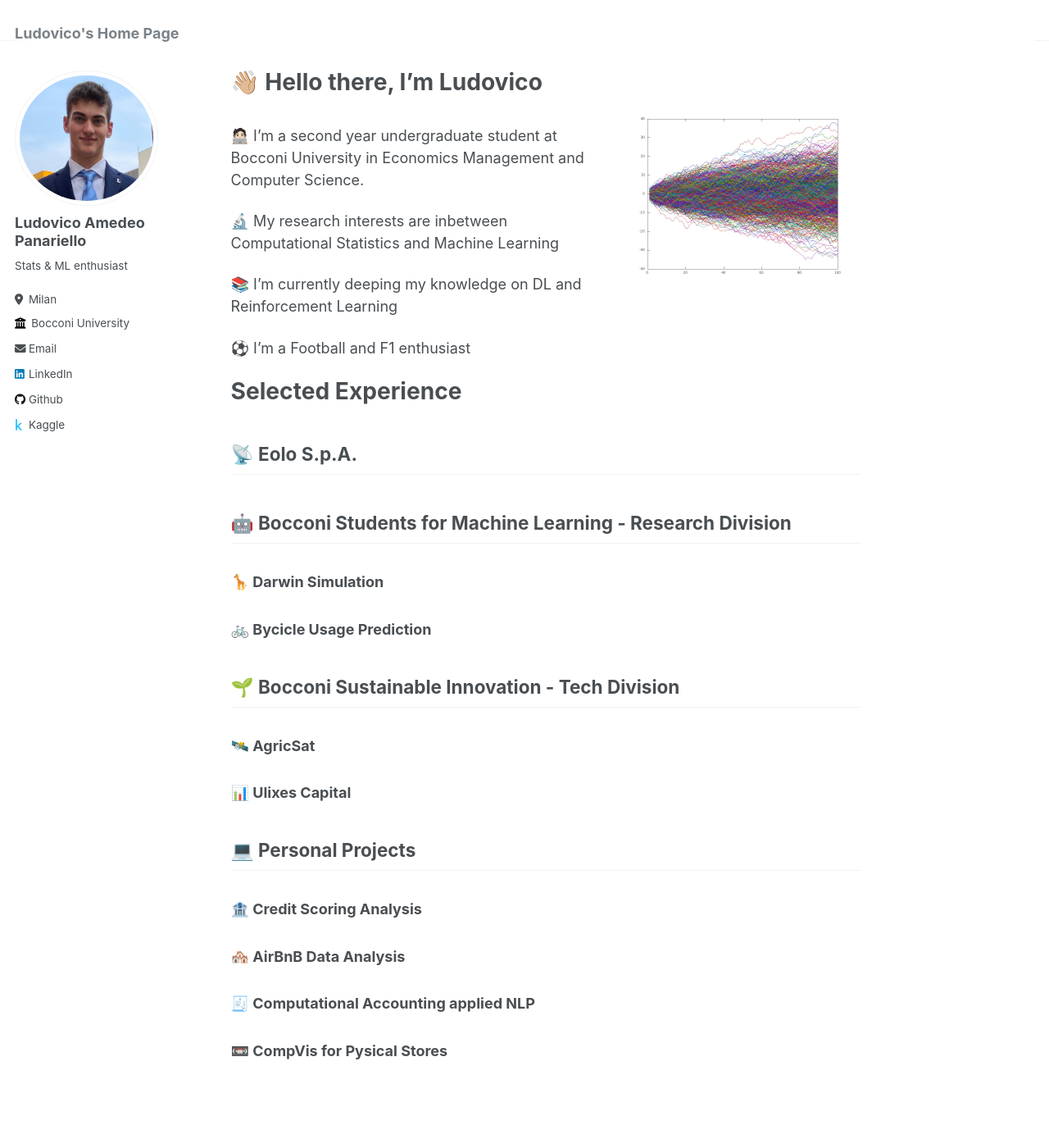
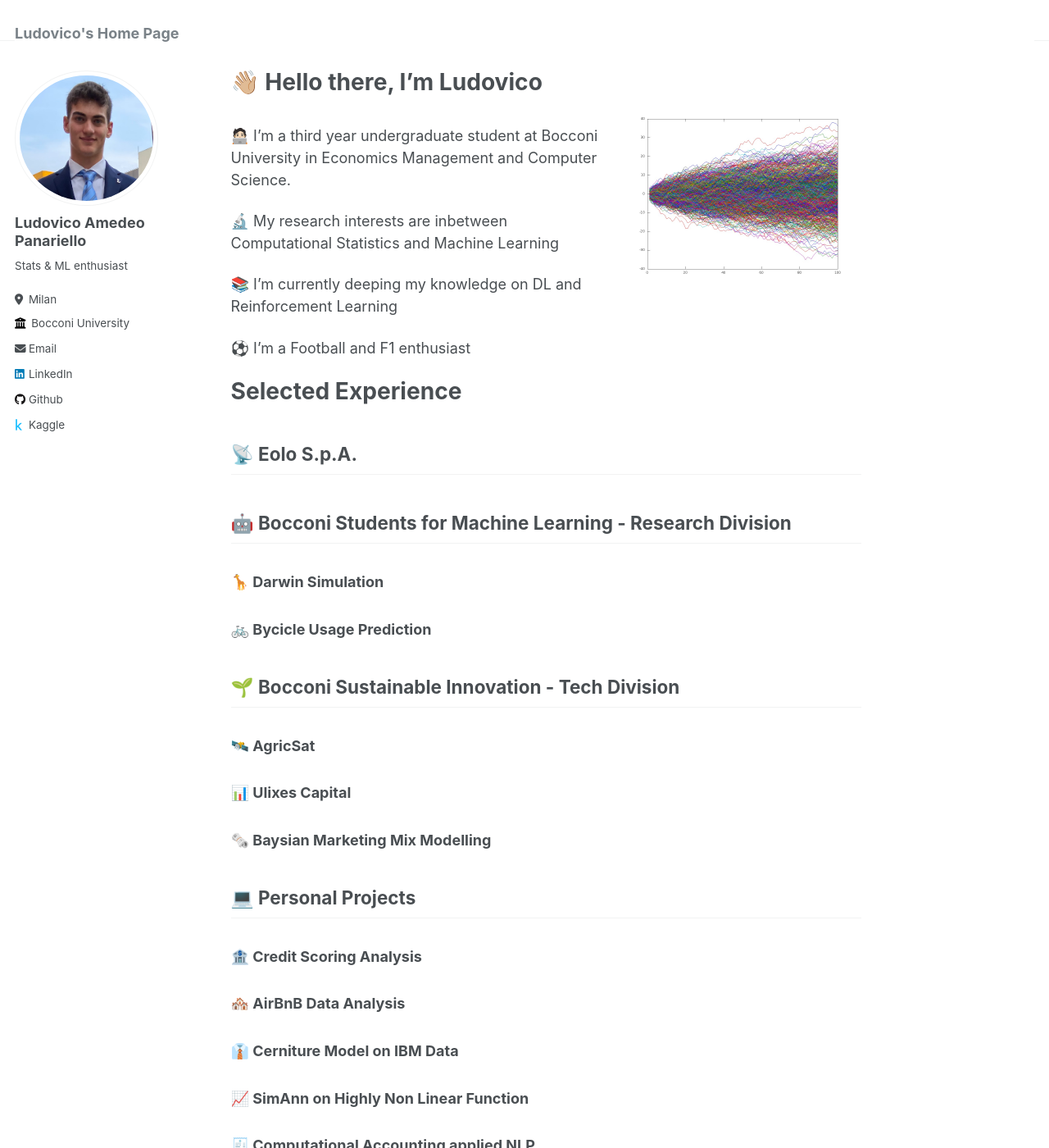
Before and after one commit to LudovicoP/LudovicoP.github.io, a Jekyll site: the page built from _pages/about.md, in a window 1280 px wide and 1400 px high. Shown: the whole window at 82% size. Built offline with Jekyll 4.4.1, drawn with Linux system fonts in a browser that asks for light colours.

Commit message:
Update about.md
Update main page

```diff
--- a/_pages/about.md
+++ b/_pages/about.md
@@ -9,7 +9,7 @@
 
 ![Illustration of martingale distribution](/images/martingales.jpg){: .align-right width="300px"}
 
-🧑🏻‍💻 I'm a second year undergraduate student at Bocconi University in Economics Management and Computer Science.
+🧑🏻‍💻 I'm a third year undergraduate student at Bocconi University in Economics Management and Computer Science.
 
 🔬 My research interests are inbetween Computational Statistics and Machine Learning
 
@@ -28,9 +28,12 @@
 ## 🌱 Bocconi Sustainable Innovation - Tech Division
 ### 🛰️ AgricSat
 ### 📊 Ulixes Capital
+### 🗞️ Baysian Marketing Mix Modelling
 
 ## 💻 Personal Projects
 ### 🏦 Credit Scoring Analysis
 ### 🏘️ AirBnB Data Analysis
+### 👔 Cerniture Model on IBM Data
+### 📈 SimAnn on Highly Non Linear Function
 ### 🧾 Computational Accounting applied NLP
 ### 📼 CompVis for Pysical Stores
```
